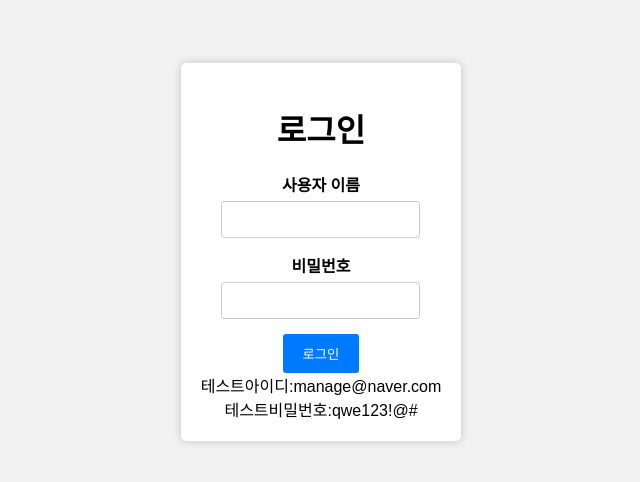
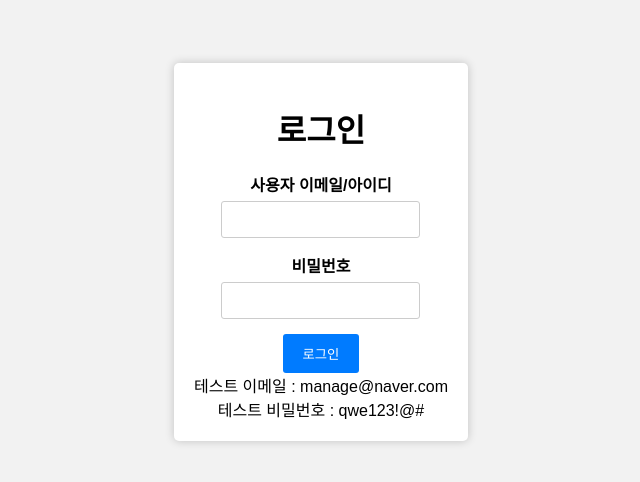
Before and after one commit to leezizon/node-express, a website: page views/gpt2.html in a window 1280 px wide. Shown: the part 148-630 px from the top of the page, without its empty margins (319-959 px from the left). Drawn offline with Linux system fonts and the light colour scheme.

Commit message:
채ㅡㅡㅑㅅ

```diff
--- a/views/gpt2.html
+++ b/views/gpt2.html
@@ -62,7 +62,7 @@
         <h1>로그인</h1>
         <form id="login-form" action="/login" method="post">
             <div class="form-group">
-                <label for="email">사용자 이름</label>
+                <label for="email">사용자 이메일/아이디</label>
                 <input type="text" id="email" name="username" required>
             </div>
             <div class="form-group">
@@ -70,8 +70,12 @@
                 <input type="password" id="password" name="password" required>
             </div>
             <button type="submit">로그인</button>
-            <div>테스트아이디:manage@naver.com </div>
-            <div>테스트비밀번호:qwe123!@#</div>
+            <div>
+                테스트 이메일 : manage@naver.com
+            </div>
+            <div>
+                테스트 비밀번호 : qwe123!@#
+            </div>
             <!-- <a href="/logout">로그아웃</a> -->
         </form>
     </div>
```
Also changed, not shown: views/header.html (+4 -3 lines).
